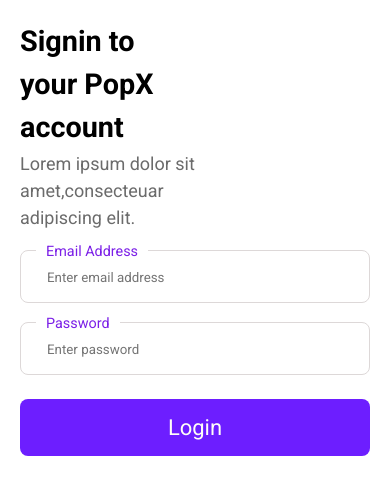
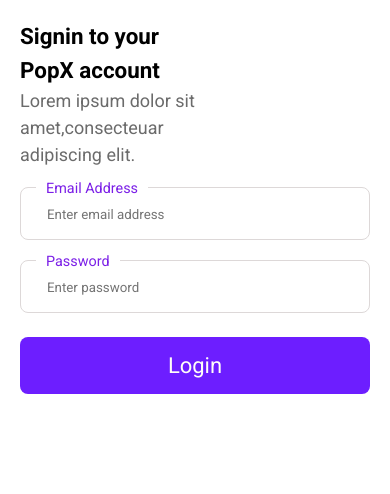
Before and after one commit to Ashokkadubandi/pixel-perfect, a React (Vite) app: page /login in a window 390 px wide. Shown: the top 494 px of the page. Built offline with nearby package versions, Linux system fonts and the light colour scheme.

Commit message:
init-design

```diff
--- a/src/styles/signup.css
+++ b/src/styles/signup.css
@@ -6,6 +6,11 @@
     font-size: 1.8rem;
     width: 50%;
     line-height: 1.5;
+}
+@media(max-width:536px){
+    .signup-header{
+        font-size: 1.4rem;
+    }
 }
 .sign-in-desc{
     font-size: 18px;
```
